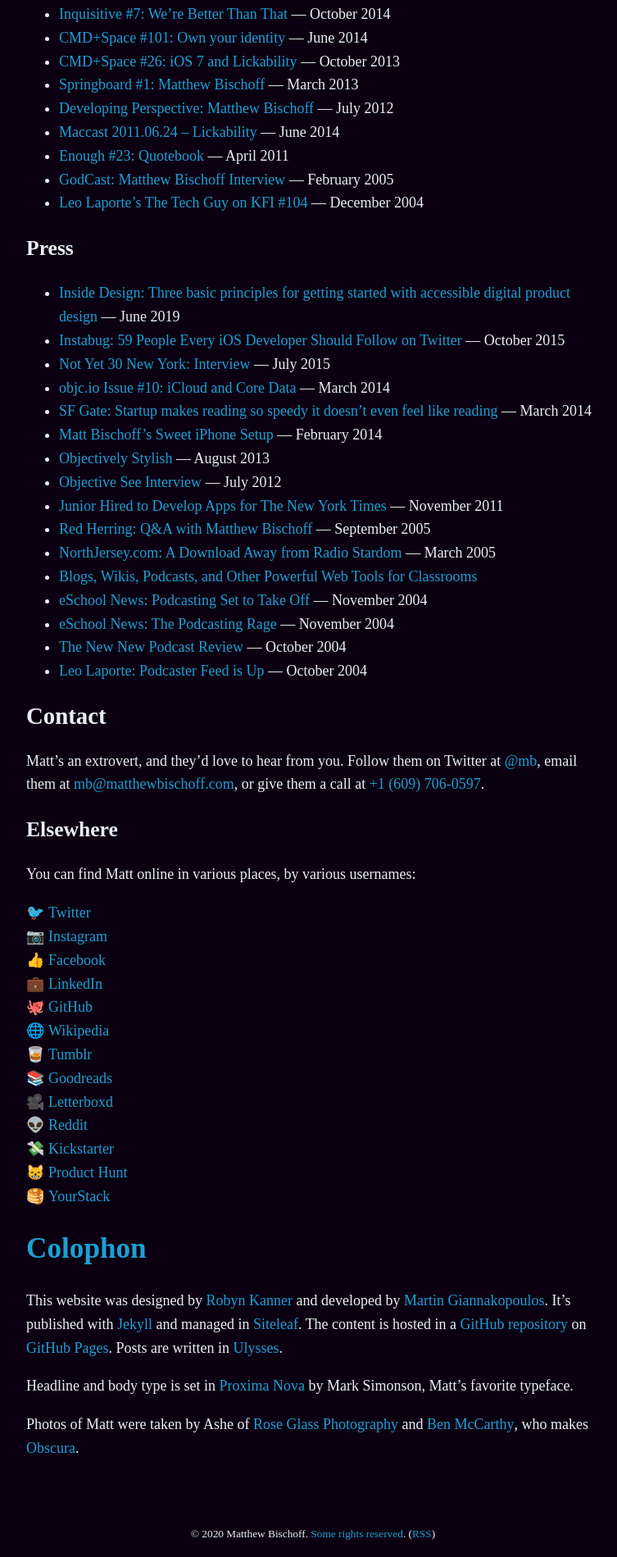
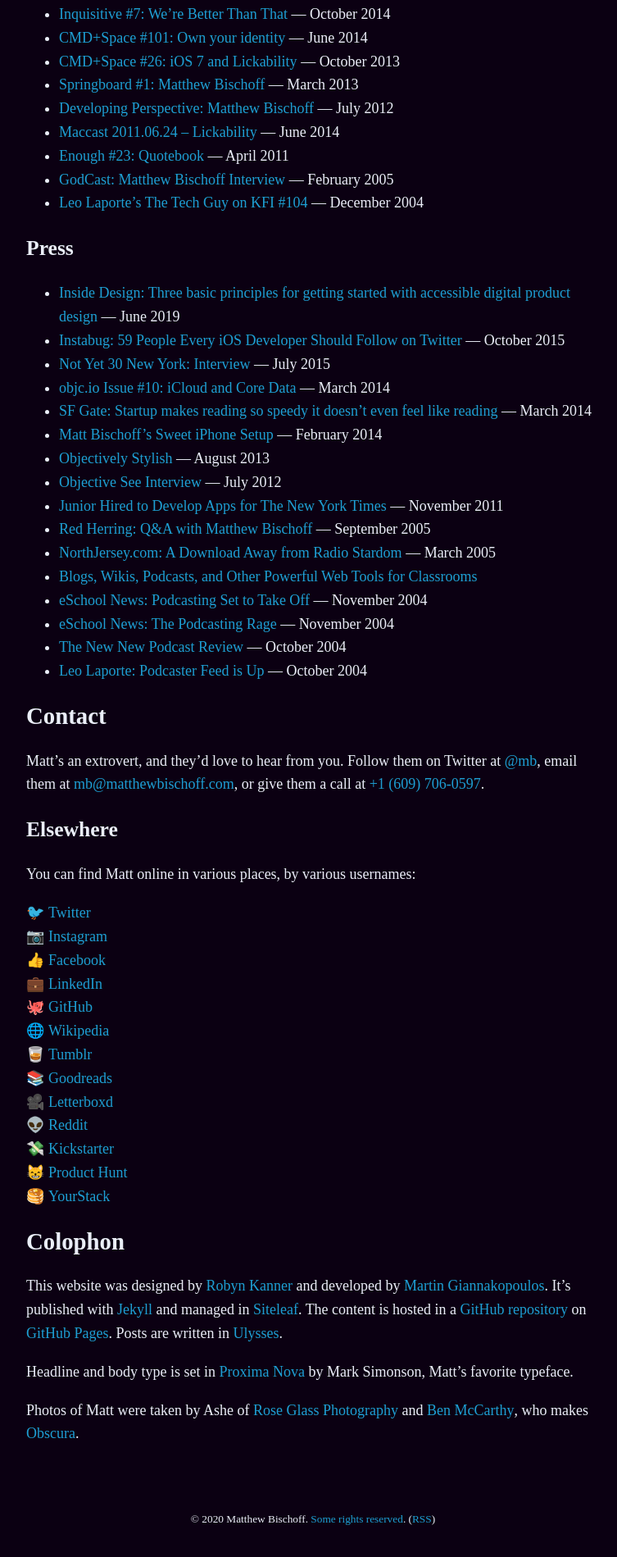
Before and after one commit to mbbischoff/website, a Jekyll site: the page built from about.markdown, in a window 1280 px wide. Shown: the part 3119-5018 px from the top of the page at 82% size, without its empty margins (258-1011 px from the left). Built offline with Jekyll 4.4.1, drawn with Linux system fonts in a browser that asks for light colours; some web fonts are replaced.

```diff
--- a/about.markdown
+++ b/about.markdown
@@ -117,7 +117,7 @@ You can find Matt online in various places, by various usernames:
 😸 [Product Hunt](https://www.producthunt.com/@mb)
 🥞 [YourStack](https://yourstack.com/@mb)
 
-# Colophon
+## Colophon
 
 This website was designed by [Robyn Kanner](https://robynkanner.com) and developed by [Martin Giannakopoulos](https://www.linkedin.com/in/martin-giannakopoulos-2258a0134?originalSubdomain=ca). It’s published with [Jekyll](https://jekyllrb.com) and managed in [Siteleaf](https://www.siteleaf.com). The content is hosted in a [GitHub repository](https://github.com/mattbischoff/matthewbischoff.com) on [GitHub Pages](https://pages.github.com). Posts are written in [Ulysses](https://ulysses.app).
 
```
